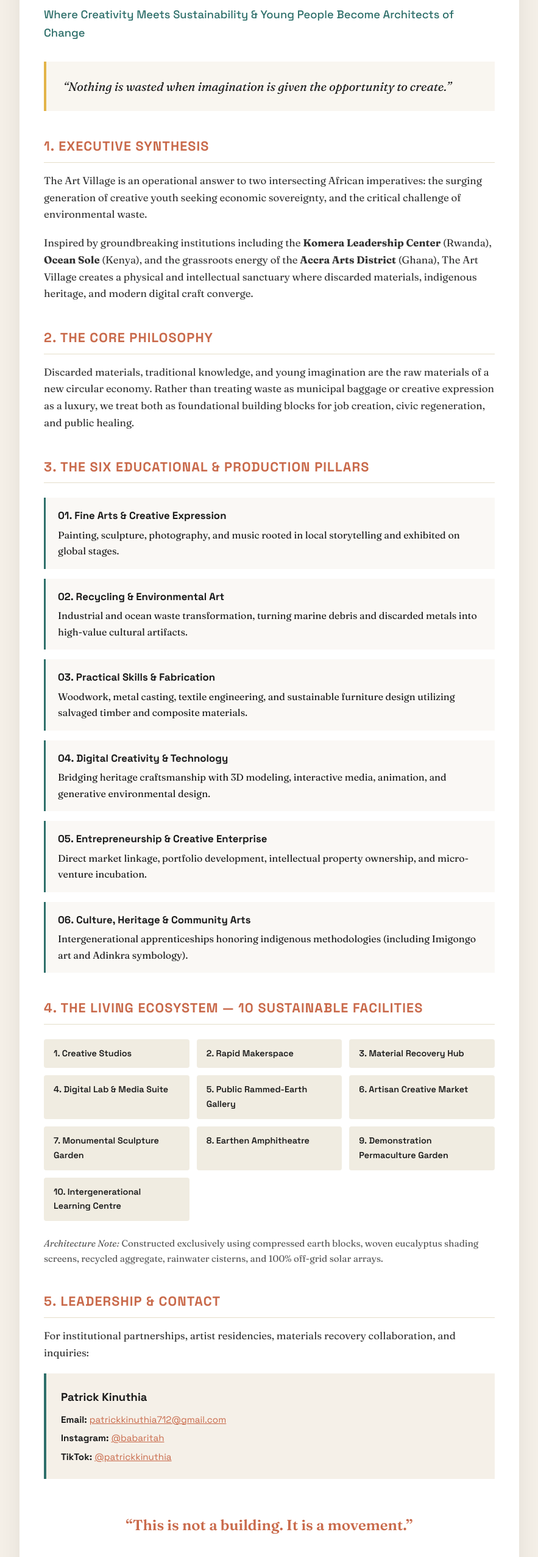
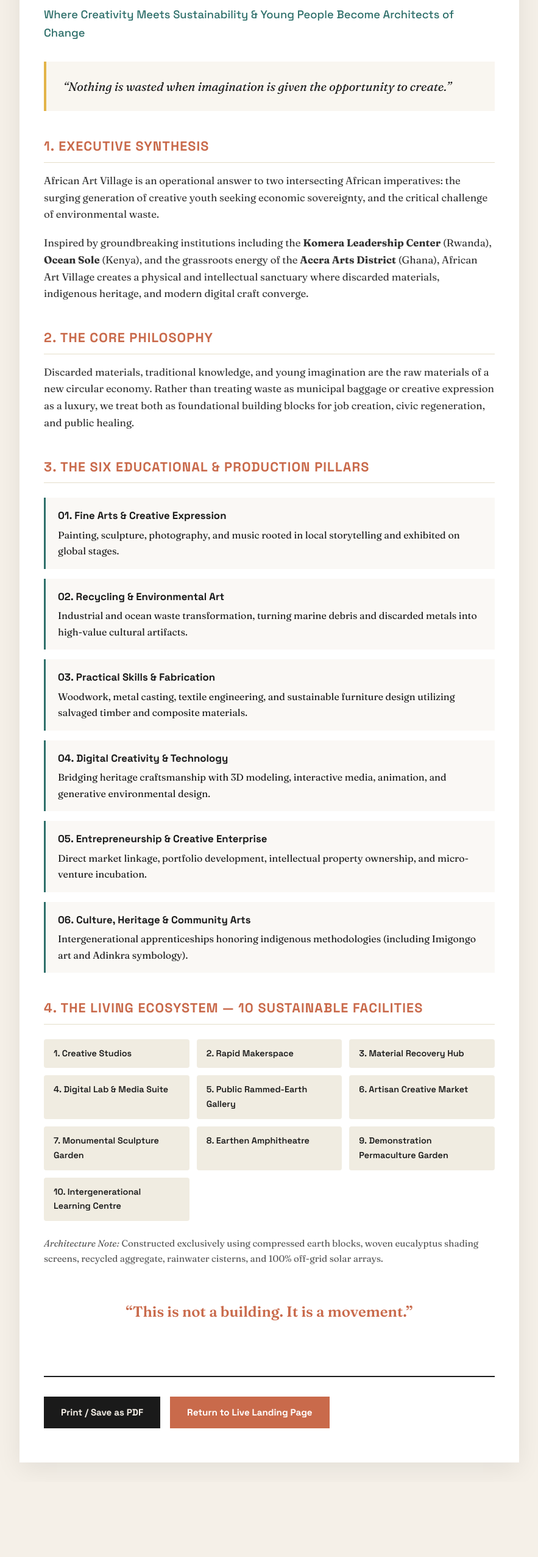
Before and after one commit to erick2elite/African-art-village, a plain HTML site: page vision-document.html in a window 1280 px wide. Shown: the part 244-2797 px from the top of the page at 61% size, without its empty margins (198-1081 px from the left). After the commit the page ends 2674 px from the top, so only its background shows below. Drawn offline with Linux system fonts and the light colour scheme.

Commit message:
Rename application brand to AFRICAN ART VILLAGE

```diff
--- a/vision-document.html
+++ b/vision-document.html
@@ -3,7 +3,7 @@
 <head>
   <meta charset="UTF-8">
   <meta name="viewport" content="width=device-width, initial-scale=1.0">
-  <title>The Art Village | Full Vision Document & Concept Note</title>
+  <title>African Art Village | Full Vision Document & Concept Note</title>
   <link rel="preconnect" href="https://fonts.googleapis.com">
   <link rel="preconnect" href="https://fonts.gstatic.com" crossorigin>
   <link href="https://fonts.googleapis.com/css2?family=Fraunces:ital,opsz,wght@0,9..144,300..900;1,9..144,300..900&family=Space+Grotesk:wght@400;500;600;700&display=swap" rel="stylesheet">
@@ -179,7 +179,7 @@
 <body>
   <div class="paper">
     <div class="header-bar">
-      <div class="brand-title">THE ART VILLAGE</div>
+      <div class="brand-title">AFRICAN ART VILLAGE</div>
       <div class="meta-tag">Concept Blueprint & Artist Note • 2026</div>
     </div>
 
@@ -192,10 +192,10 @@
 
     <h2>1. Executive Synthesis</h2>
     <p>
-      The Art Village is an operational answer to two intersecting African imperatives: the surging generation of creative youth seeking economic sovereignty, and the critical challenge of environmental waste.
+      African Art Village is an operational answer to two intersecting African imperatives: the surging generation of creative youth seeking economic sovereignty, and the critical challenge of environmental waste.
     </p>
     <p>
-      Inspired by groundbreaking institutions including the <strong>Komera Leadership Center</strong> (Rwanda), <strong>Ocean Sole</strong> (Kenya), and the grassroots energy of the <strong>Accra Arts District</strong> (Ghana), The Art Village creates a physical and intellectual sanctuary where discarded materials, indigenous heritage, and modern digital craft converge.
+      Inspired by groundbreaking institutions including the <strong>Komera Leadership Center</strong> (Rwanda), <strong>Ocean Sole</strong> (Kenya), and the grassroots energy of the <strong>Accra Arts District</strong> (Ghana), African Art Village creates a physical and intellectual sanctuary where discarded materials, indigenous heritage, and modern digital craft converge.
     </p>
 
     <h2>2. The Core Philosophy</h2>
@@ -248,23 +248,6 @@
       <em>Architecture Note:</em> Constructed exclusively using compressed earth blocks, woven eucalyptus shading screens, recycled aggregate, rainwater cisterns, and 100% off-grid solar arrays.
     </p>
 
-    <h2>5. Leadership & Contact</h2>
-    <p>
-      For institutional partnerships, artist residencies, materials recovery collaboration, and inquiries:
-    </p>
-    <div style="background: var(--offwhite); padding: 1.5rem; border-left: 4px solid var(--teal); margin: 1.25rem 0; font-family: 'Space Grotesk', sans-serif;">
-      <div style="font-size: 1.15rem; font-weight: 700; color: var(--base); margin-bottom: 0.5rem;">Patrick Kinuthia</div>
-      <div style="font-size: 0.95rem; margin-bottom: 0.35rem;">
-        <strong>Email:</strong> <a href="mailto:patrickkinuthia712@gmail.com" style="color: var(--terracotta); text-decoration: underline;">patrickkinuthia712@gmail.com</a>
-      </div>
-      <div style="font-size: 0.95rem; margin-bottom: 0.35rem;">
-        <strong>Instagram:</strong> <a href="https://www.instagram.com/babaritah" target="_blank" rel="noopener noreferrer" style="color: var(--terracotta); text-decoration: underline;">@babaritah</a>
-      </div>
-      <div style="font-size: 0.95rem;">
-        <strong>TikTok:</strong> <a href="https://www.tiktok.com/@patrickkinuthia" target="_blank" rel="noopener noreferrer" style="color: var(--terracotta); text-decoration: underline;">@patrickkinuthia</a>
-      </div>
-    </div>
-
     <div class="callout-quote">
       “This is not a building. It is a movement.”
     </div>
```
Also changed, not shown: index.html (+12 -12 lines), 1 other file.
